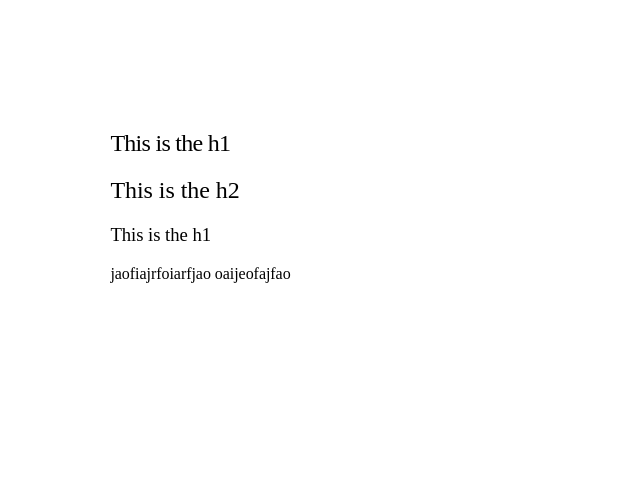
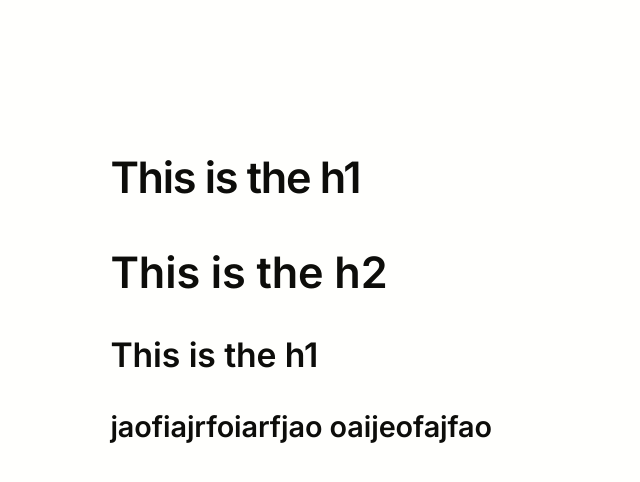
Before and after one commit to krlmnz/krlmnz, a Jekyll site: the page index.html, which Jekyll copies as it is, in a window 1280 px wide. Shown: the top 482 px of the page, without its empty margins (0-640 px from the left). Built offline with Jekyll 4.4.1, drawn with Linux system fonts in a browser that asks for light colours.

Commit message:
Update index.html

```diff
--- a/index.html
+++ b/index.html
@@ -3,8 +3,15 @@
   <head>
     <title>KRLMNZ</title>
 
+    <link rel="preconnect" href="https://fonts.googleapis.com">
+    <link rel="preconnect" href="https://fonts.gstatic.com" crossorigin>
+    <link href="https://fonts.googleapis.com/css2?family=IBM+Plex+Mono:wght@500&family=Inter:wght@100;200;300;400;500;600;700;800;900&display=swap" rel="stylesheet">
+
+
+
     <style>
-å
+
+
 
 :root {
 
@@ -151,6 +158,9 @@
 
 
   </head>
+
+
+
   <body>
 
     <main id="main">
```
